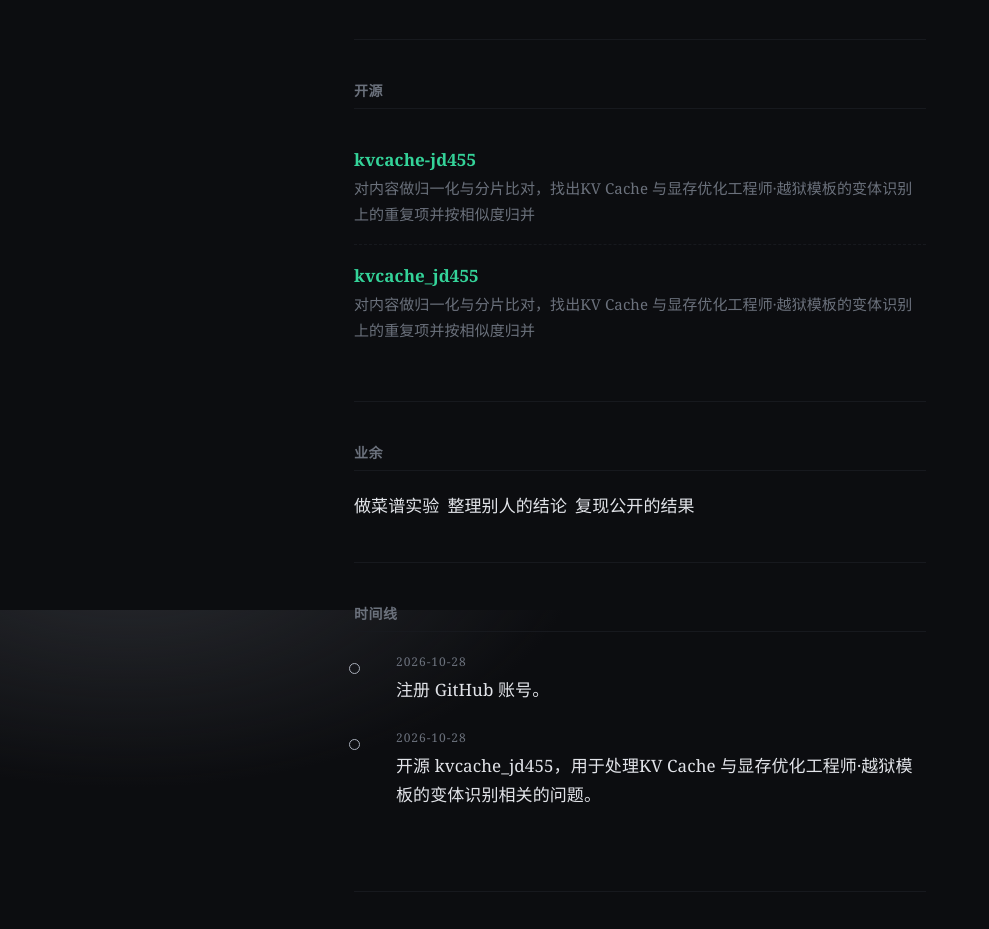
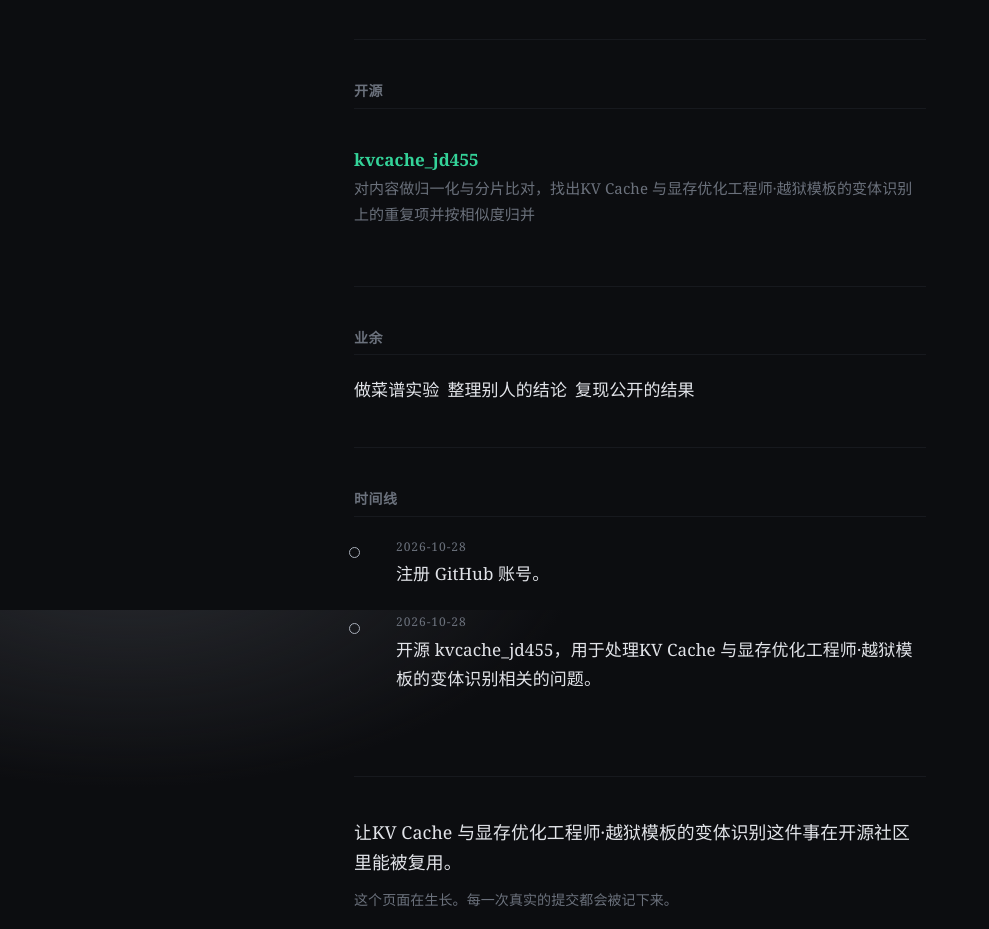
Before and after one commit to akung941/akung941.github.io, a plain HTML site: page index.html in a window 1280 px wide. Shown: the part 990-1919 px from the top of the page, without its empty margins (0-989 px from the left). Drawn offline with Linux system fonts and the light colour scheme.

Commit message:
fix: 更新个人站点

```diff
--- a/index.html
+++ b/index.html
@@ -102,9 +102,6 @@
 <section id="work">
   <h2>开源</h2>
   <ul class="repos">
-    <li><div class="name"><a href="https://github.com/akung941/kvcache-jd455" rel="noopener">kvcache-jd455</a></div>
-      <div class="desc">对内容做归一化与分片比对，找出KV Cache 与显存优化工程师·越狱模板的变体识别上的重复项并按相似度归并</div>
-    </li>
     <li><div class="name"><a href="https://github.com/akung941/kvcache_jd455" rel="noopener">kvcache_jd455</a></div>
       <div class="desc">对内容做归一化与分片比对，找出KV Cache 与显存优化工程师·越狱模板的变体识别上的重复项并按相似度归并</div>
     </li>
```
